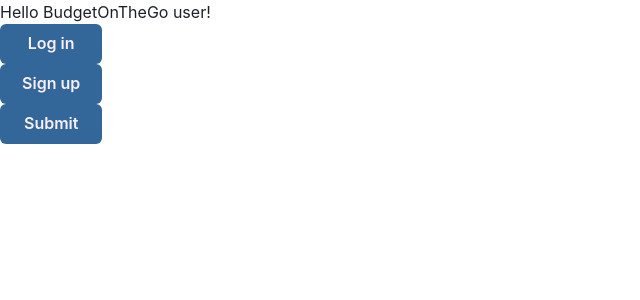
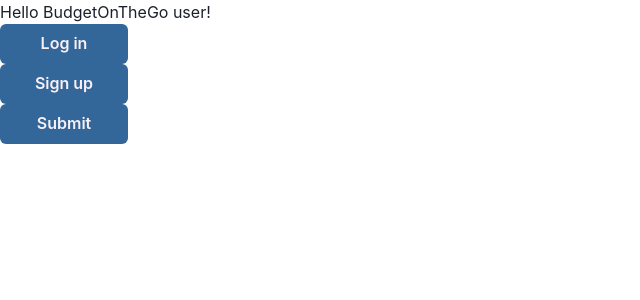
Before and after one commit to tlcoles/BudgetOnTheGo, a React (Create React App) app in the folder client/: page / in a window 1280 px wide. Shown: the top 300 px of the page, without its empty margins (0-640 px from the left). Built offline with nearby package versions, Linux system fonts and the light colour scheme.

Commit message:
Changing the minimum width for buttons

```diff
--- a/client/src/components/GeneralButton.js
+++ b/client/src/components/GeneralButton.js
@@ -8,7 +8,7 @@
       colorScheme="blue"
       backgroundColor={"button"}
       color={"primary"}
-      minWidth="8%"
+      minWidth="10%"
       onClick={props.handleClick}
     >
       {props.buttonTitle}
```
